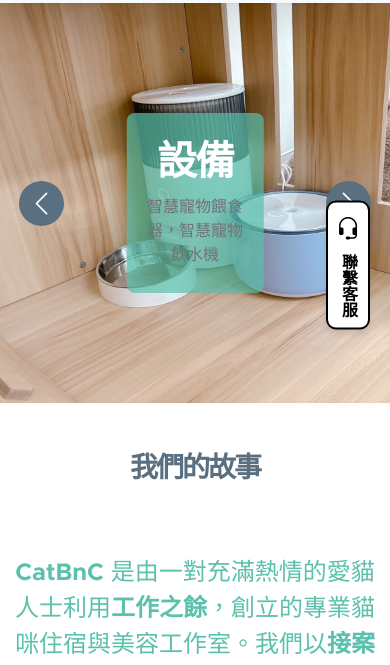
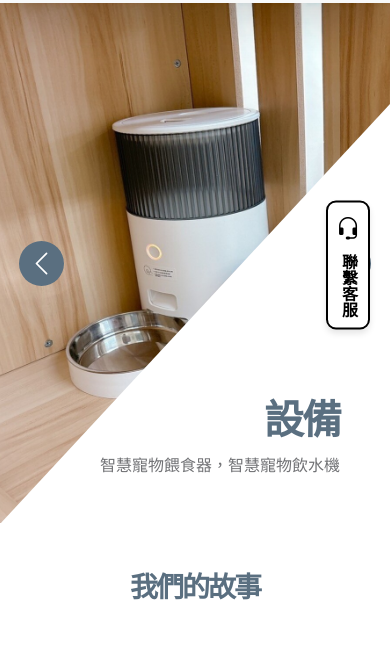
Before and after one commit to adong23664/CatB-C, a plain HTML site: page index.html in a window 390 px wide. Shown: the part 157-822 px from the top of the page. Drawn offline with nearby package versions, Linux system fonts and the light colour scheme.

Commit message:
fix: 修改首頁slide bug

```diff
--- a/css/templatemo-kind-heart-charity.css
+++ b/css/templatemo-kind-heart-charity.css
@@ -88,13 +88,13 @@ body {
   TYPOGRAPHY
 -----------------------------------------*/
 
-/* h2,
+h2,
 h3,
 h4,
 h5,
 h6 {
   color: var(--dark-color);
-} */
+}
 
 h1,
 h2,
@@ -560,6 +560,20 @@ strong {
 #hero-slide .carousel-item {
   height: 680px;
   min-height: 680px;
+}
+
+#hero-slide .carousel-caption {
+  background: var(--white-color);
+  clip-path: polygon(100% 100%, 100% 150px, 0 100%);
+  color: var(--secondary-color);
+  top: 1px;
+  bottom: -1px;
+  right: 0;
+  left: auto;
+  text-align: right;
+  min-width: 680px;
+  min-height: 680px;
+  padding: 100px 100px 50px 100px;
 }
 
 .custom-caption h3 {
@@ -950,6 +964,13 @@ blockquote::before {
   height: 350px;
 }
 
+#testimonial-carousel .carousel-caption {
+  position: relative;
+  right: 0;
+  bottom: 0;
+  left: 0;
+}
+
 #testimonial-carousel .carousel-title {
   background: var(--section-bg-color);
   line-height: normal;
@@ -1496,6 +1517,10 @@ blockquote::before {
     height: 200px;
   }
 
+  #testimonial-carousel .carousel-caption {
+    padding-top: 0;
+  }
+
   blockquote {
     padding: 70px 30px 30px 30px;
   }
@@ -1552,32 +1577,14 @@ blockquote::before {
   .hero-section-full-height,
   #hero-slide .carousel-item,
   .carousel-image {
-    min-height: 400px; /* 減少高度，讓內容更緊湊 */
+    min-height: 520px;
   }
 
   #hero-slide .carousel-caption {
-    /* 去掉裁剪 */
-    clip-path: none;
-
-    /* 移除不必要的內距 */
-    padding-right: 10px;
-
-    /* 調整寬高自適應 */
-    min-width: auto;
-    min-height: auto;
-
-    /* 文字區塊居中 */
-    position: absolute;
-    top: 50%; /* 垂直居中 */
-    left: 50%; /* 水平居中 */
-    transform: translate(-50%, -50%);
-    background-color: rgba(91, 193, 172, 0.7); /* 半透明背景 */
-    color: #fff; /* 白色文字 */
-    padding: 10px 15px; /* 調整內距 */
-    border-radius: 8px; /* 圓角 */
-    text-align: center;
-    font-size: 0.9rem; /* 縮小文字大小 */
-    max-width: 90%; /* 限制寬度 */
+    clip-path: polygon(100% 100%, 100% 100px, 0 100%);
+    padding-right: 50px;
+    min-width: inherit;
+    min-height: inherit;
   }
 }
 
@@ -1600,6 +1607,11 @@ blockquote::before {
 
   h5 {
     font-size: 20px;
+  }
+
+  #hero-slide .carousel-caption {
+    min-width: inherit;
+    padding-bottom: 30px;
   }
 
   .carousel-control-next-icon,
```
